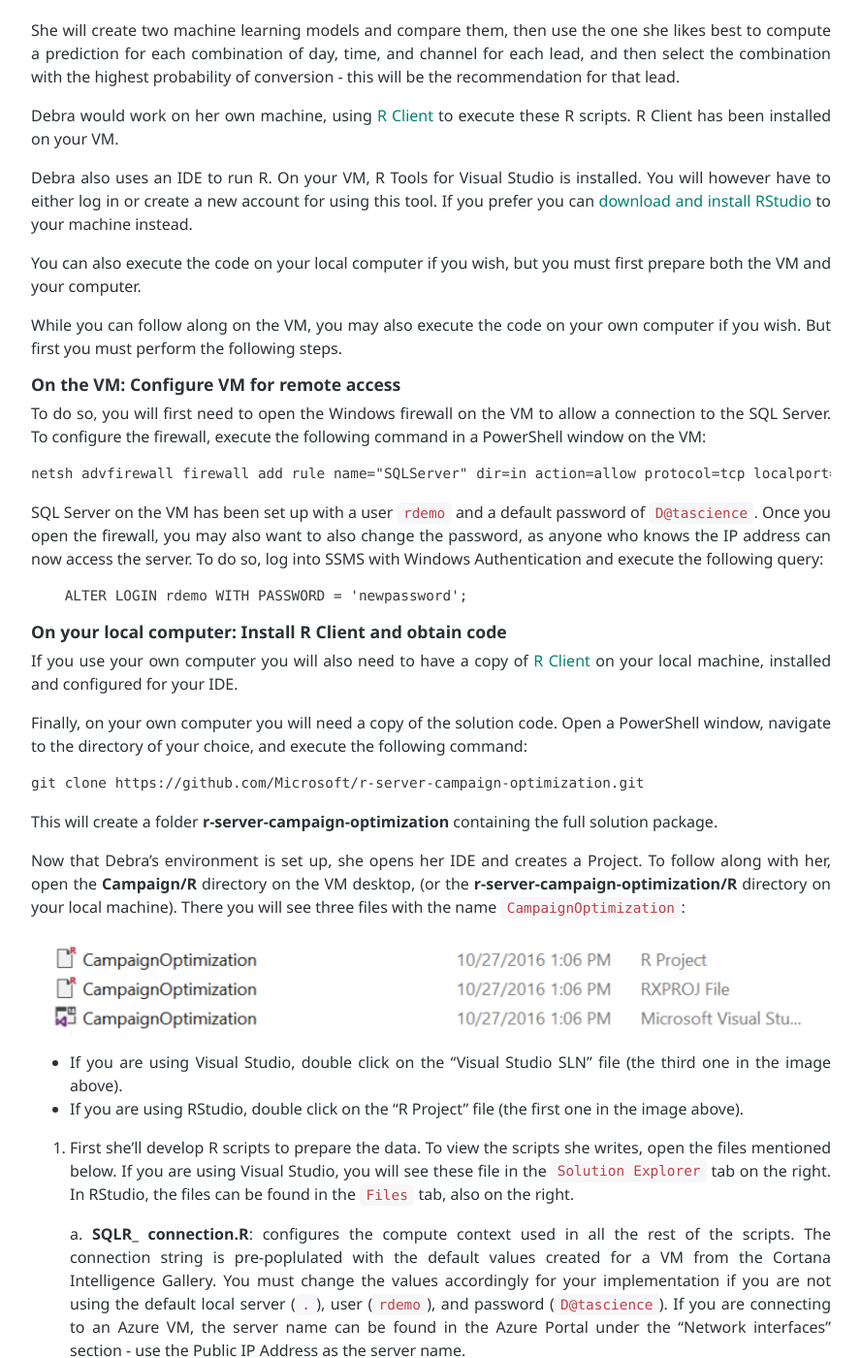
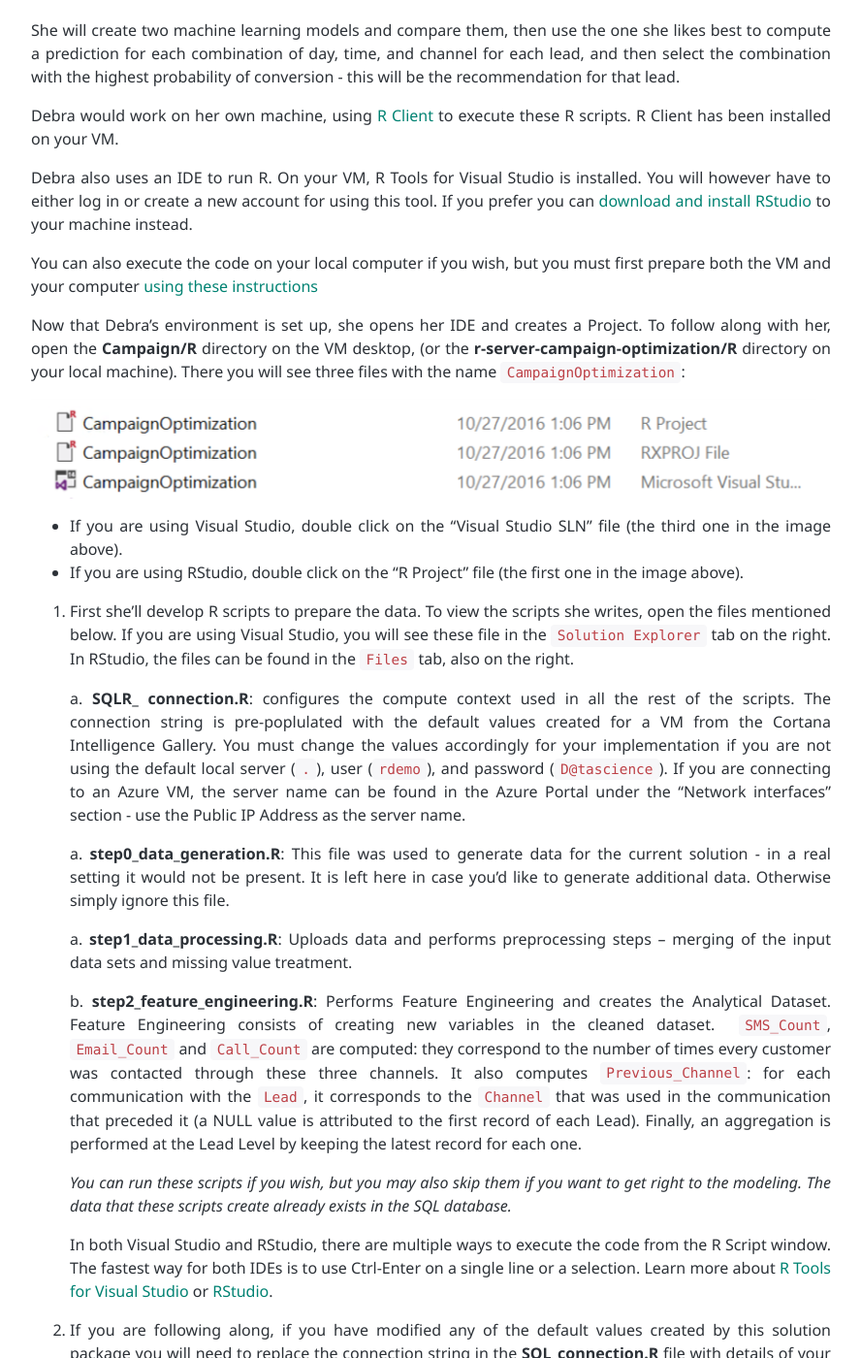
Before and after one commit to microsoft/r-server-campaign-optimization, a Jekyll site: the page built from CIG_Workflow.md, in a window 1280 px wide and 1400 px high, scrolled down 1329 px. Shown: the whole window at 97% size, without its empty margins (53-941 px from the left). Built offline with Jekyll 4.4.1, drawn with Linux system fonts in a browser that asks for light colours; nearby versions of some CDN libraries; some of the changed lines change nothing that is shown.

Commit message:
add page

```diff
--- a/CIG_Workflow.md
+++ b/CIG_Workflow.md
@@ -53,11 +53,7 @@
 
 Debra also uses an IDE to run R.  On your VM, R Tools for Visual Studio is installed.  You will however have to either log in or create a new account for using this tool.  If you prefer you can <a href="https://www.rstudio.com/products/rstudio/download3/" target="_blank">download and install RStudio</a> to your machine instead.
 
-You can also execute the code on your local computer if you wish, but you must first  prepare both the VM and your computer.
-
-
-{% include local.md %}
-
+You can also execute the code on your local computer if you wish, but you must first  prepare both the VM and your computer <a href="local.html">using these instructions</a>
 
 
 Now that Debra's environment is set up, she  opens her IDE and creates a Project.  To follow along with her, open the **Campaign/R** directory on the VM desktop, (or the **r-server-campaign-optimization/R** directory on your local machine).  There you will see three files with the name `CampaignOptimization`:
--- /dev/null
+++ b/local.md
@@ -0,0 +1,33 @@
+---
+layout: default
+title: Setup for Local Code Execution
+---
+## Setup for Local Code Execution
+
+You can execute code on your local computer and push the computations to the SQL Server on the VM  that was created by the Cortana Intelligence Gallery. But first you must perform the following steps.
+
+## On the VM: Configure VM for Remote Access
+
+Connect to the VM to perform the following steps.
+
+You must open the Windows firewall on the VM to allow a connection to the SQL Server. To open the firewall, execute the following command in a PowerShell window on the VM:
+
+    netsh advfirewall firewall add rule name="SQLServer" dir=in action=allow protocol=tcp localport=1433
+
+SQL Server on the VM has been set up with a user `rdemo` and a default password of `D@tascience`.  Once you open the firewall, you may also want to also change the password, as anyone who knows the IP address can now access the server.  To do so, log into SSMS with Windows Authentication and execute the following query:
+
+        ALTER LOGIN rdemo WITH PASSWORD = 'newpassword';
+
+## On your local computer:  Install R Client and Obtain Code
+
+Perform these steps on your local computer.
+
+If you use your local computer you will need to have a copy of [R Client](https://msdn.microsoft.com/en-us/microsoft-r/install-r-client-windows) on your local machine, installed and configured for your IDE.
+
+Also, on your local computer you will need a copy of the solution code.  Open a PowerShell window, navigate to the directory of your choice, and execute the following command:
+
+    git clone https://github.com/Microsoft/r-server-campaign-optimization.git
+
+This will create a folder **r-server-campaign-optimization** containing the full solution package.
+
+<a href="CIG_Workflow.html#step2">Return to Typical Workflow for Cortana Intelligence Gallery Deployment<a>
```
